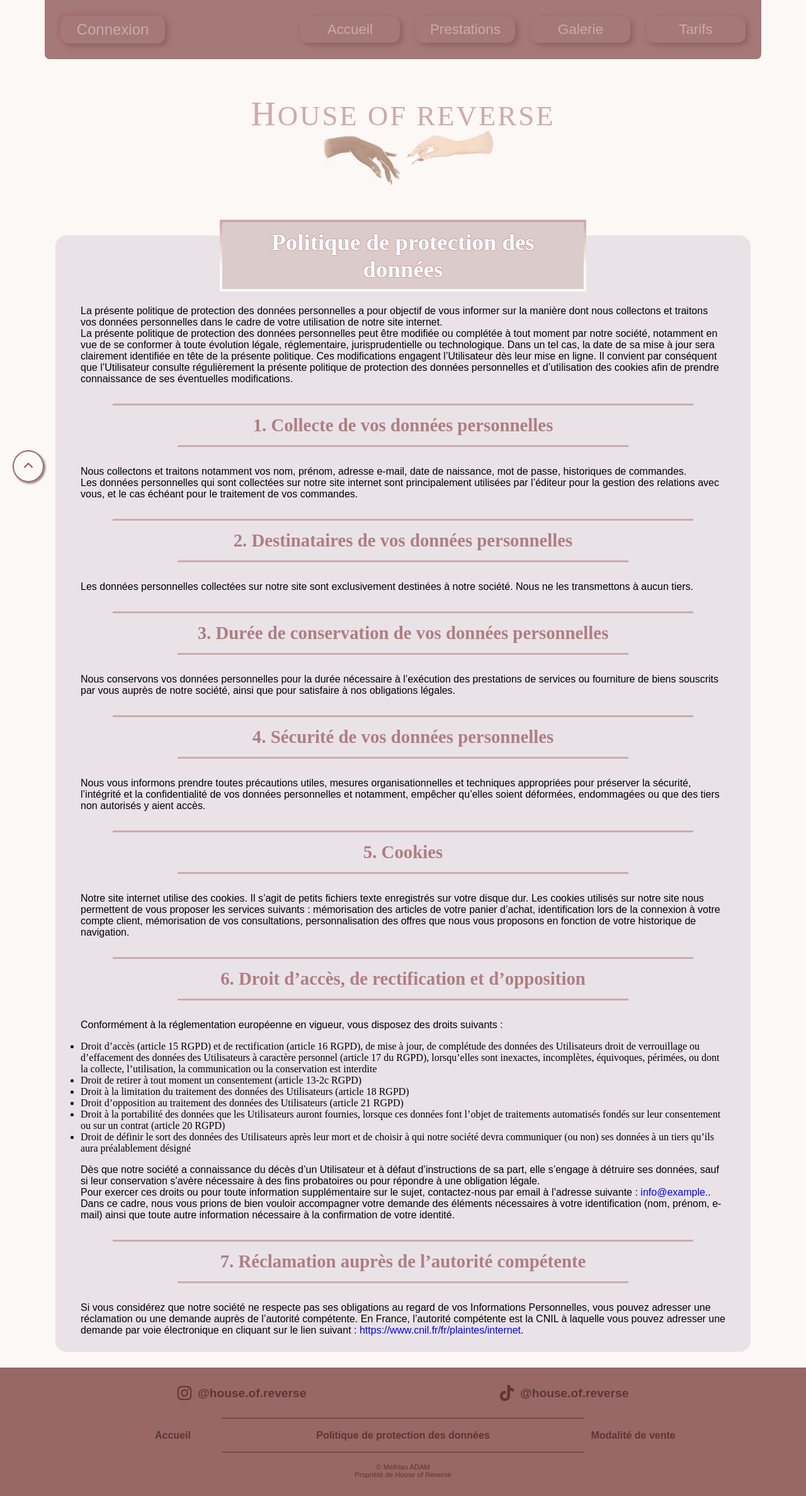
After one commit to Neordan/house_of_reverse, a PHP site: page /pages/politique.php in a window 1280 px wide. The commit adds this page. Shown: the whole page at 63% size. Run offline with PHP 8.4, Linux system fonts and the light colour scheme; some libraries are stand-ins or nearby versions.

Commit message:
ajout de la page de politique de confidentialité des données

```diff
--- a/core/footer.php
+++ b/core/footer.php
@@ -19,7 +19,7 @@
         <ul>
             <li><a href="../index.php">Accueil</a>
             </li>
-            <li><a href="#">Politique de protection des données</a></li>
+            <li><a href="../pages/politique.php">Politique de protection des données</a></li>
             <li><a href="../pages/modalitedevente.php">Modalité de vente</a></li>
         </ul>
     </div>
--- /dev/null
+++ b/pages/politique.php
@@ -0,0 +1,57 @@
+<?php
+
+$page_title = "Politique de protection des données";
+require_once "../core/header.php";
+?>
+
+<h2>Politique de protection des données</h2>
+<div class="politique">
+    <p>La présente politique de protection des données personnelles a pour objectif de vous informer sur la manière dont nous collectons et traitons vos données personnelles dans le cadre de votre utilisation de notre site internet.</p>
+    <p>La présente politique de protection des données personnelles peut être modifiée ou complétée à tout moment par notre société, notamment en vue de se conformer à toute évolution légale, réglementaire, jurisprudentielle ou technologique. Dans un tel cas, la date de sa mise à jour sera clairement identifiée en tête de la présente politique. Ces modifications engagent l’Utilisateur dès leur mise en ligne. Il convient par conséquent que l’Utilisateur consulte régulièrement la présente politique de protection des données personnelles et d’utilisation des cookies afin de prendre connaissance de ses éventuelles modifications.</p>
+
+    <h3>1. Collecte de vos données personnelles</h3>
+    <p>Nous collectons et traitons notamment vos nom, prénom, adresse e-mail, date de naissance, mot de passe, historiques de commandes.</p>
+    <p>Les données personnelles qui sont collectées sur notre site internet sont principalement utilisées par l’éditeur pour la gestion des relations avec vous, et le cas échéant pour le traitement de vos commandes.</p>
+
+    <h3>2. Destinataires de vos données personnelles</h3>
+    <p>Les données personnelles collectées sur notre site sont exclusivement destinées à notre société. Nous ne les transmettons à aucun tiers.</p>
+
+    <h3>3. Durée de conservation de vos données personnelles</h3>
+
+    <p>Nous conservons vos données personnelles pour la durée nécessaire à l’exécution des prestations de services ou fourniture de biens souscrits par vous auprès de notre société, ainsi que pour satisfaire à nos obligations légales.</p>
+
+    <h3>4. Sécurité de vos données personnelles</h3>
+    <p>Nous vous informons prendre toutes précautions utiles, mesures organisationnelles et techniques appropriées pour préserver la sécurité, l’intégrité et la confidentialité de vos données personnelles et notamment, empêcher qu’elles soient déformées, endommagées ou que des tiers non autorisés y aient accès.</p>
+
+    <h3>5. Cookies</h3>
+    <p>Notre site internet utilise des cookies. Il s’agit de petits fichiers texte enregistrés sur votre disque dur. Les cookies utilisés sur notre site nous permettent de vous proposer les services suivants : mémorisation des articles de votre panier d’achat, identification lors de la connexion à votre compte client, mémorisation de vos consultations, personnalisation des offres que nous vous proposons en fonction de votre historique de navigation.</p>
+
+    <h3>6. Droit d’accès, de rectification et d’opposition</h3>
+    <p>Conformément à la réglementation européenne en vigueur, vous disposez des droits suivants :</p>
+
+    <ul>
+        <li>Droit d’accès (article 15 RGPD) et de rectification (article 16 RGPD), de mise à jour, de complétude des données des Utilisateurs droit de verrouillage ou d’effacement des données des Utilisateurs à caractère personnel (article 17 du RGPD), lorsqu’elles sont inexactes, incomplètes, équivoques, périmées, ou dont la collecte, l’utilisation, la communication ou la conservation est interdite</li>
+        <li>Droit de retirer à tout moment un consentement (article 13-2c RGPD)</li>
+        <li>Droit à la limitation du traitement des données des Utilisateurs (article 18 RGPD)</li>
+        <li>Droit d’opposition au traitement des données des Utilisateurs (article 21 RGPD)</li>
+        <li>Droit à la portabilité des données que les Utilisateurs auront fournies, lorsque ces données font l’objet de traitements automatisés fondés sur leur consentement ou sur un contrat (article 20 RGPD)</li>
+        <li>Droit de définir le sort des données des Utilisateurs après leur mort et de choisir à qui notre société devra communiquer (ou non) ses données à un tiers qu’ils aura préalablement désigné</li>
+    </ul>
+
+    <p>Dès que notre société a connaissance du décès d’un Utilisateur et à défaut d’instructions de sa part, elle s’engage à détruire ses données, sauf si leur conservation s’avère nécessaire à des fins probatoires ou pour répondre à une obligation légale.
+        <br>
+        Pour exercer ces droits ou pour toute information supplémentaire sur le sujet,
+        contactez-nous par email à l’adresse suivante : <a href="mailto:
+info@example.com">info@example.<EMAIL></a>.
+        Dans ce cadre, nous vous prions de bien vouloir accompagner votre demande des éléments nécessaires à votre identification (nom, prénom, e-mail) ainsi que toute autre information nécessaire à la confirmation de votre identité.
+    </p>
+
+    <h3>7. Réclamation auprès de l’autorité compétente</h3>
+    <p>Si vous considérez que notre société ne respecte pas ses obligations au regard de vos Informations Personnelles, vous pouvez adresser une réclamation ou une demande auprès de l’autorité compétente. En France, l’autorité compétente est la CNIL à laquelle vous pouvez adresser une demande par voie électronique en cliquant sur le lien suivant : <a href="https://www.cnil.fr/fr/plaintes/internet">https://www.cnil.fr/fr/plaintes/internet</a>.</p>
+
+</div>
+
+
+<?php
+require_once "../core/footer.php"
+?>
--- a/pages/register.php
+++ b/pages/register.php
@@ -102,7 +102,7 @@ if (!empty($_POST)) {
 <form class="register" method="post">
     <div class="info">
         <label for="email">Quel est ton e-mail ? <span>*</span></label>
-        <input type="text" name="email" id="email" autocomplete="off" required>
+        <input type="text" name="email" id="email" autocomplete="on" required>
     </div>
     <div class="info">
         <label for="nom">Quel est ton nom ? <span>*</span></label>
```
